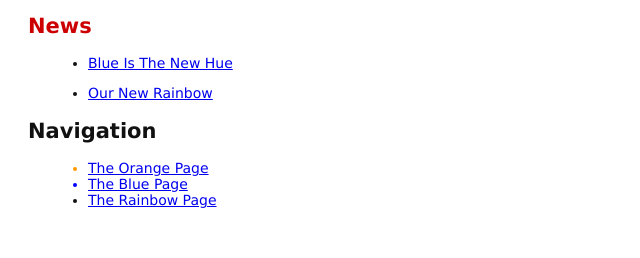
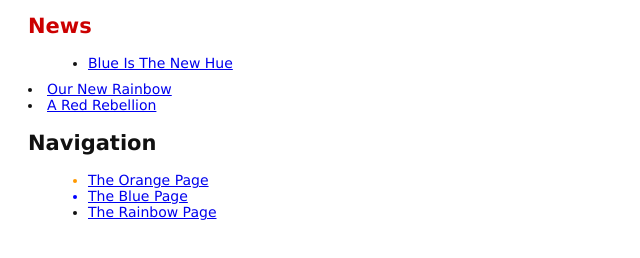
Before and after one commit to vivianm/git_tutorial2, a plain HTML site: page index.html in a window 1280 px wide. Shown: the part 118-376 px from the top of the page, without its empty margins (0-640 px from the left). Drawn offline with Linux system fonts and the light colour scheme.

Commit message:
Add 2nd news item to index page

```diff
--- a/index.html
+++ b/index.html
@@ -13,7 +13,9 @@
 	      <ul>
 	          <li><a href="news-1.html">Blue Is The New Hue</a></li></ul>
 
-	      <ul><li><a href="rainbow.html">Our New Rainbow</a></li></ul>
+      <li><a href="rainbow.html">Our New Rainbow</a></li>
+      <li><a href="news-2.html">A Red Rebellion</a></li>
+      </ul>
 
 	   <h2>Navigation</h2>
 	    <ul>
```
